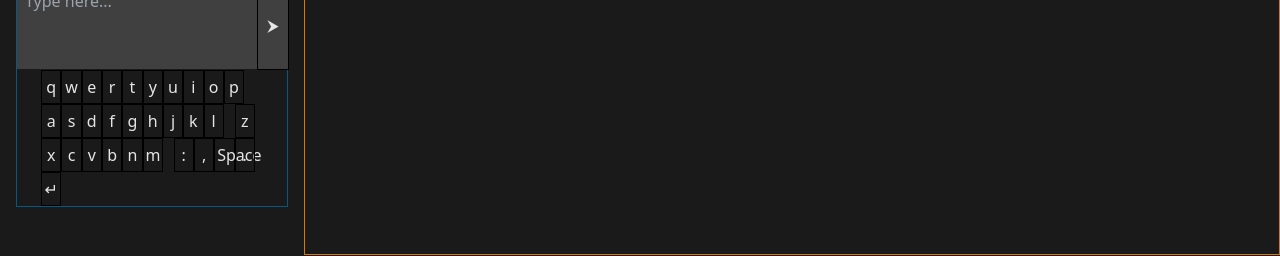
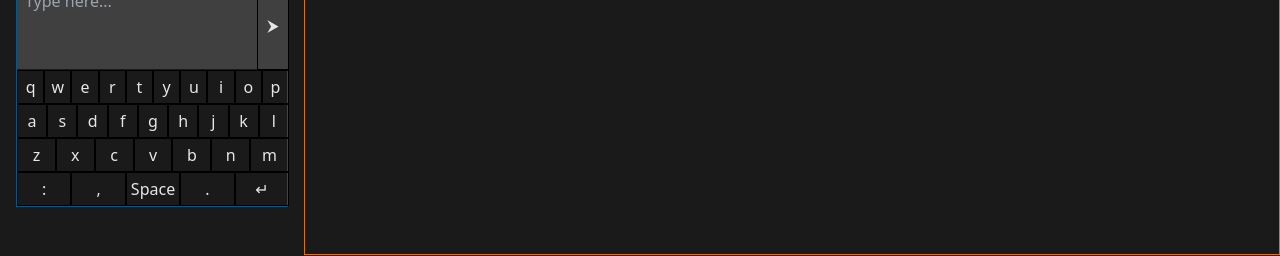
Before and after one commit to shahul01/nlk-socket-simple-demo, a React (Create React App) app in the folder client/: page /chat in a window 1280 px wide. Shown: the part 458-714 px from the top of the page. Built offline with nearby package versions, Linux system fonts and the light colour scheme; no server answers.

Commit message:
fix:fe: kb layout fixed

```diff
--- a/client/src/components/Keyboard/Keyboard.module.scss
+++ b/client/src/components/Keyboard/Keyboard.module.scss
@@ -1,26 +1,8 @@
 @use '../../styles/App.scss' as *;
 
-.keys-container  {
+.keyboard  {
   display: flex;
-  flex-wrap: wrap;
-  // justify-content: space-between;
-  // align-items: center;
-  // @apply my-2 mx-2;
-  @apply m-auto;
-  width: 224px;
-
+  flex-direction: column;
+  justify-content: space-between;
+  align-items: center;
 }
-
-.line-break {
-  // width: 100%;
-  margin-right: 31px;
-}
-
-.key {
-  flex-grow: 1;
-  width: 1.27rem;
-  border: 1px solid black;
-  padding: 4px 2px;
-  text-align: center;
-  @apply cursor-pointer select-none;
-}
--- a/client/src/components/Keyboard/Keyboard.tsx
+++ b/client/src/components/Keyboard/Keyboard.tsx
@@ -1,6 +1,7 @@
 
 import { createRef, FC, MouseEventHandler, useEffect, useRef, useState } from 'react';
-import { keysDict } from '../../helpers/keyboard';
+import KeyboardLines from './keyboardLines/keyboardLines';
+import { keysDict, keyboardLines } from '../../helpers/keyboard';
 import styles from './Keyboard.module.scss';
 
 type TCurrKeyObj = {[key:string]:string};
@@ -52,31 +53,27 @@ const Keyboard: FC<IKeyboardProps> = (props) => {
 
 
   return (
-    <div  className={styles['keys-container']}>
-      {
-        Object.keys(localKB)?.map((currKey, idx) => (
-          <span key={currKey} className={currKey}>
-            <div
-              key={currKey}
-              ref={el => allKeyRef.current[currKey] = el}
-              className={`ripple ${styles['key']}`}
-              aria-hidden={true}
-              onClick={handleClick}
-            >
-              {currKey}
-            </div>
-            {
-              (currKey === 'p' || currKey === 'l' || currKey === 'm') && (
-                <div key={currKey+'-line-break'} className={styles['line-break']}>
-                  {/* <br /> */}
-                </div>
-              )
-            }
-          </span>
-
-        ))
-
-      }
+    <div  className={styles['keyboard']}>
+      <KeyboardLines
+        currLine={keyboardLines[0]}
+        allKeyRef={allKeyRef}
+        handleClick={handleClick}
+        />
+      <KeyboardLines
+        currLine={keyboardLines[1]}
+        allKeyRef={allKeyRef}
+        handleClick={handleClick}
+        />
+      <KeyboardLines
+        currLine={keyboardLines[2]}
+        allKeyRef={allKeyRef}
+        handleClick={handleClick}
+        />
+      <KeyboardLines
+        currLine={keyboardLines[3]}
+        allKeyRef={allKeyRef}
+        handleClick={handleClick}
+        />
     </div>
   )
 };
--- /dev/null
+++ b/client/src/components/Keyboard/keyboardLines/keyboardLines.module.scss
@@ -0,0 +1,17 @@
+
+.keyboard-lines {
+  display: flex;
+  justify-content: space-between;
+  align-items: center;
+  margin: auto;
+  width: 100%;
+}
+
+.key {
+  flex-grow: 1;
+  width: 1.27rem;
+  border: 1px solid black;
+  padding: 4px 0px;
+  text-align: center;
+  @apply cursor-pointer select-none;
+}
--- /dev/null
+++ b/client/src/components/Keyboard/keyboardLines/keyboardLines.tsx
@@ -0,0 +1,33 @@
+import { MouseEventHandler, useEffect, useState } from 'react';
+import styles from './keyboardLines.module.scss';
+
+interface IKeyboardLinesProps {
+  currLine: string[];
+  allKeyRef: any;
+  handleClick: MouseEventHandler<HTMLDivElement> | undefined;
+}
+
+const KeyboardLines = (props:IKeyboardLinesProps) => {
+
+  return (
+
+    <div className={styles['keyboard-lines']}>
+      {
+        props.currLine?.map((currKey, idx) => (
+          <div
+            key={idx}
+            ref={el => props.allKeyRef.current[currKey] = el}
+            className={`ripple ${styles['key']}`}
+            aria-hidden={true}
+            onClick={props.handleClick}
+            >
+            {currKey}
+          </div>
+        ))
+      }
+    </div>
+  )
+};
+
+
+export default KeyboardLines;
--- a/client/src/helpers/keyboard.ts
+++ b/client/src/helpers/keyboard.ts
@@ -10,6 +10,17 @@ export const keysDictReversed = () => {
     Object.entries(keysDict).map(currKey => currKey.reverse())
   );
 };
+
+const getKeyboardLines = () => {
+  const localKBArr = Object.keys(keysDict);
+  return [
+    localKBArr.slice(0,10),
+    localKBArr.slice(10,19),
+    localKBArr.slice(19,26),
+    localKBArr.slice(26)
+  ]
+};
+export const keyboardLines = getKeyboardLines();
 
 export const keysGeneralLocation:{[key:string]:string} = {
   'q':'1a', 'w':'1a', 'e':'1a', 'r':'1b', 't':'1b', 'y':'1b', 'u':'1b', 'i':'1c', 'o':'1c', 'p':'1c',
```
Also changed, not shown: 1 other file (tests, documents, lock files or other folders).
